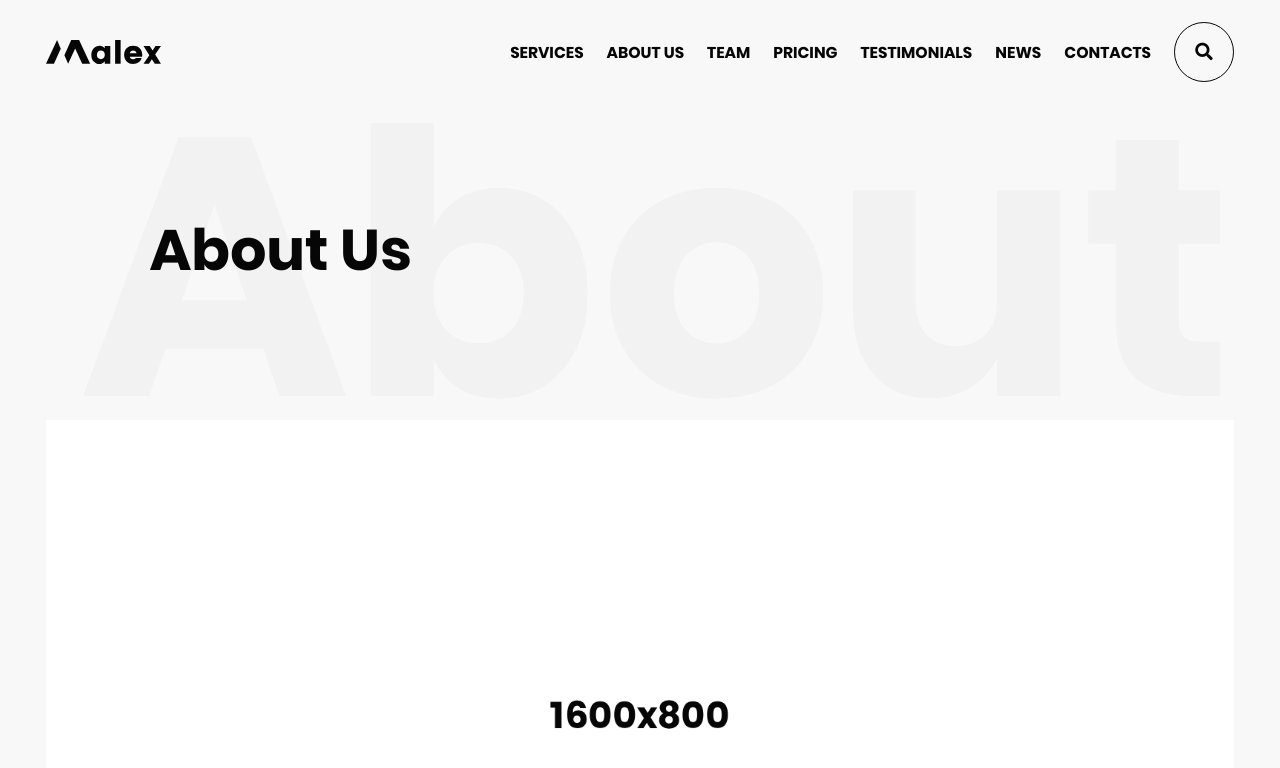
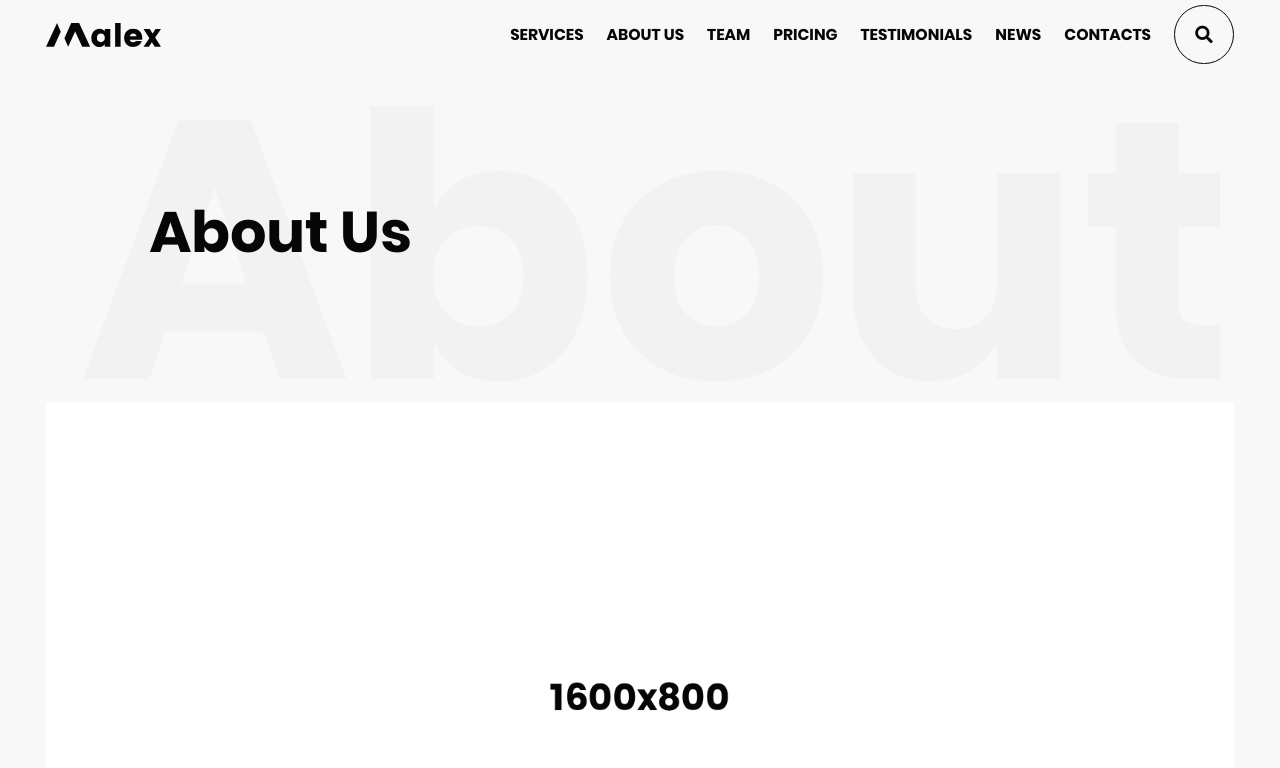
Before and after one commit to ErenYea/AgroNutriSight, a React (Create React App) app: page /about-us in a window 1280 px wide. Shown: the top 768 px of the page. Built offline with nearby package versions, Linux system fonts and the light colour scheme.

Commit message:
Work on logo

```diff
--- a/src/assets/sass/_variables.scss
+++ b/src/assets/sass/_variables.scss
@@ -170,8 +170,8 @@ $space_pc_secondary:                                  1.579rem; // 30px
 //=============================
 // Header
 //=============================
-$header_padding_t:                                    1.263rem;
-$header_padding_b:                                    1.263rem;
+$header_padding_t:                                    0.263rem;
+$header_padding_b:                                    0.263rem;
 
 //=============================
 // Main
```
